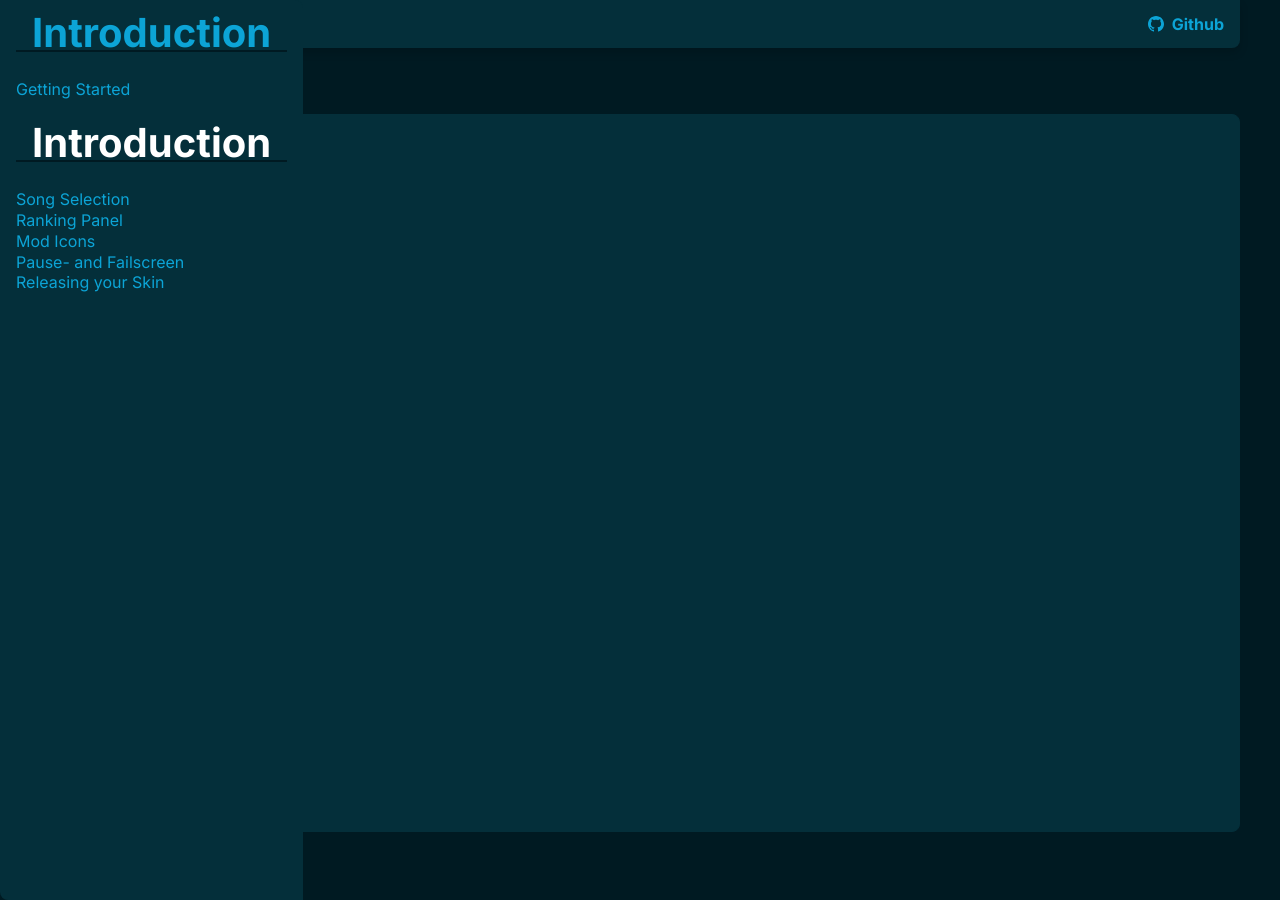
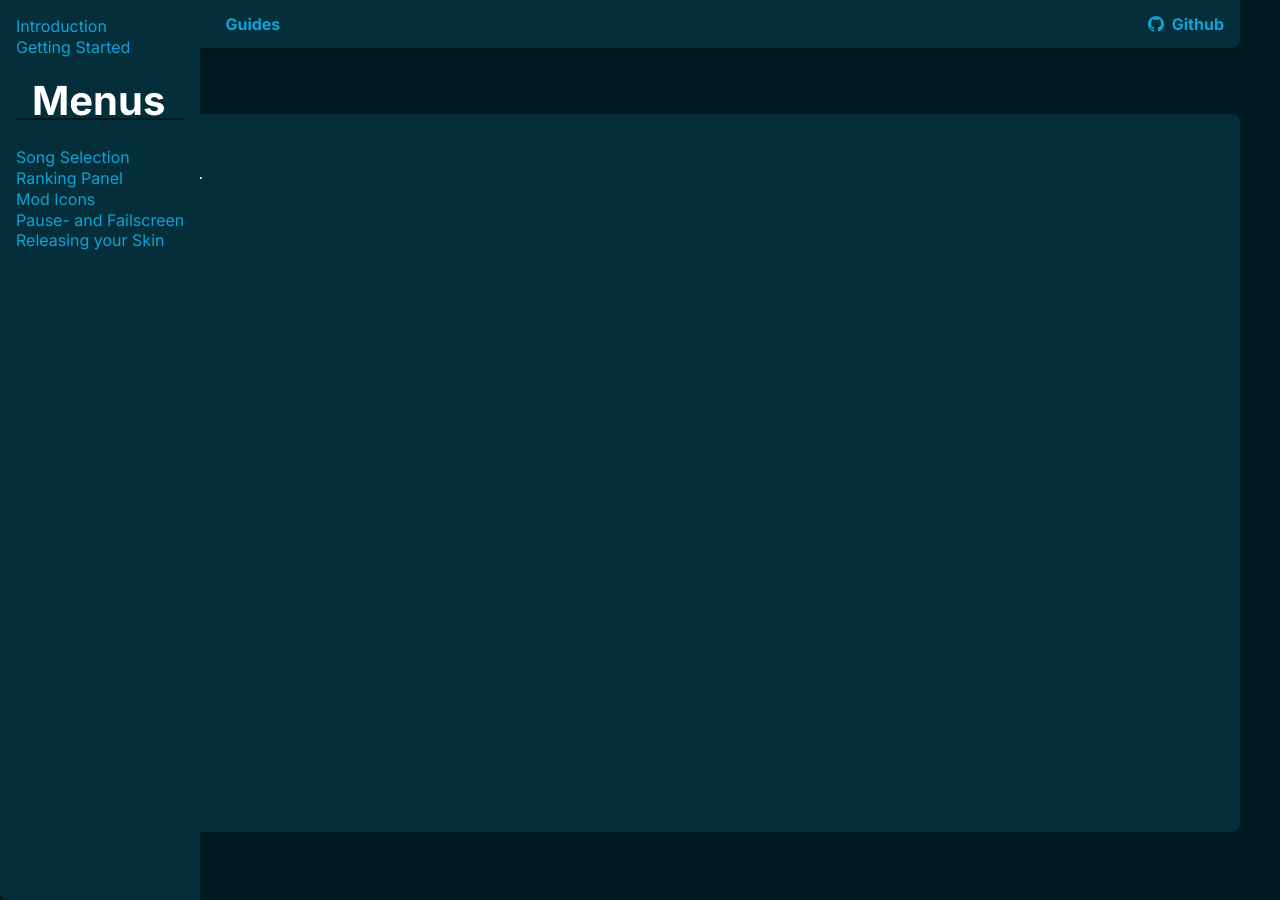
Before and after one commit to RockRoller01/skinninginfo, a Jekyll site: the page built from tutorial/mod_icons.md, in a window 1280 px wide. Built offline with Jekyll 4.4.1, drawn with Linux system fonts in a browser that asks for light colours.

Commit message:
small html change

```diff
--- a/_layouts/tutorial-sidenav.html
+++ b/_layouts/tutorial-sidenav.html
@@ -7,9 +7,9 @@ layout: default
 </head>
 <body>
     <div class="sidenav">
-        <a href="{{site.baseurl}}/tutorial/introduction"><h1 id="introduction">Introduction</h1></a>
+        <a href="{{site.baseurl}}/tutorial/introduction">Introduction</a>
         <a href="{{site.baseurl}}/tutorial/getting_started">Getting Started</a>
-        <h1 id="Menus">Introduction</h1>
+        <h1 id="Menus">Menus</h1>
         <a href="{{site.baseurl}}/tutorial/song_selection">Song Selection</a>
         <a href="{{site.baseurl}}/tutorial/ranking_panel">Ranking Panel</a>
         <a href="{{site.baseurl}}/tutorial/mod_icons">Mod Icons</a>
```
